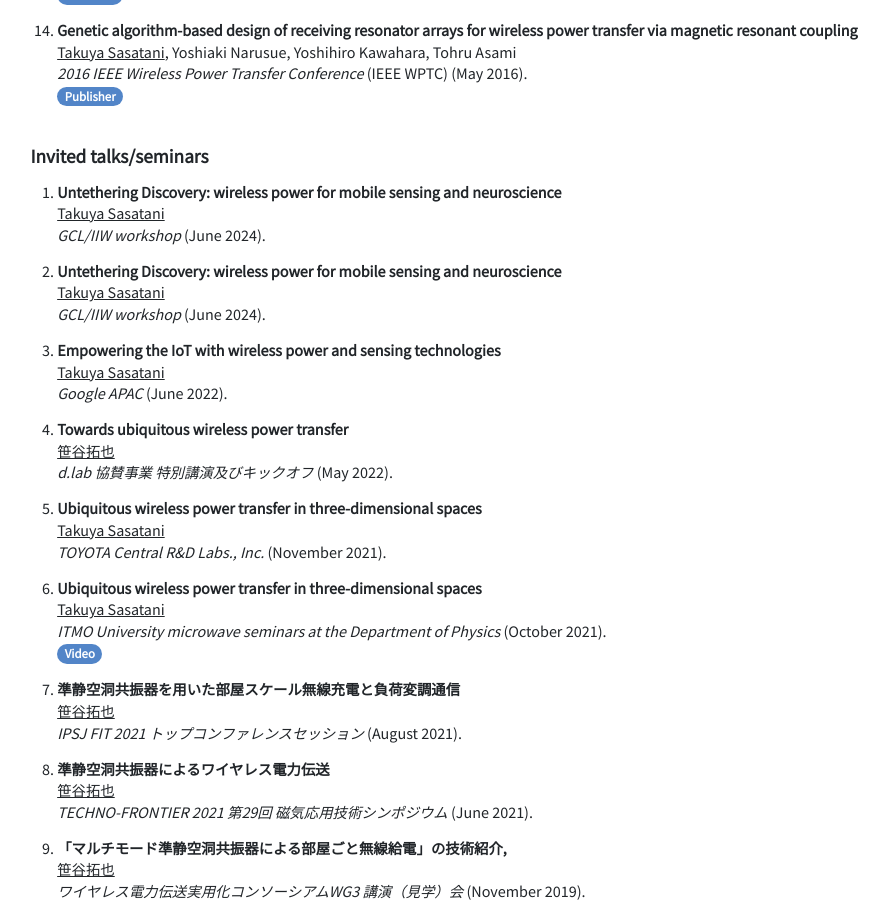
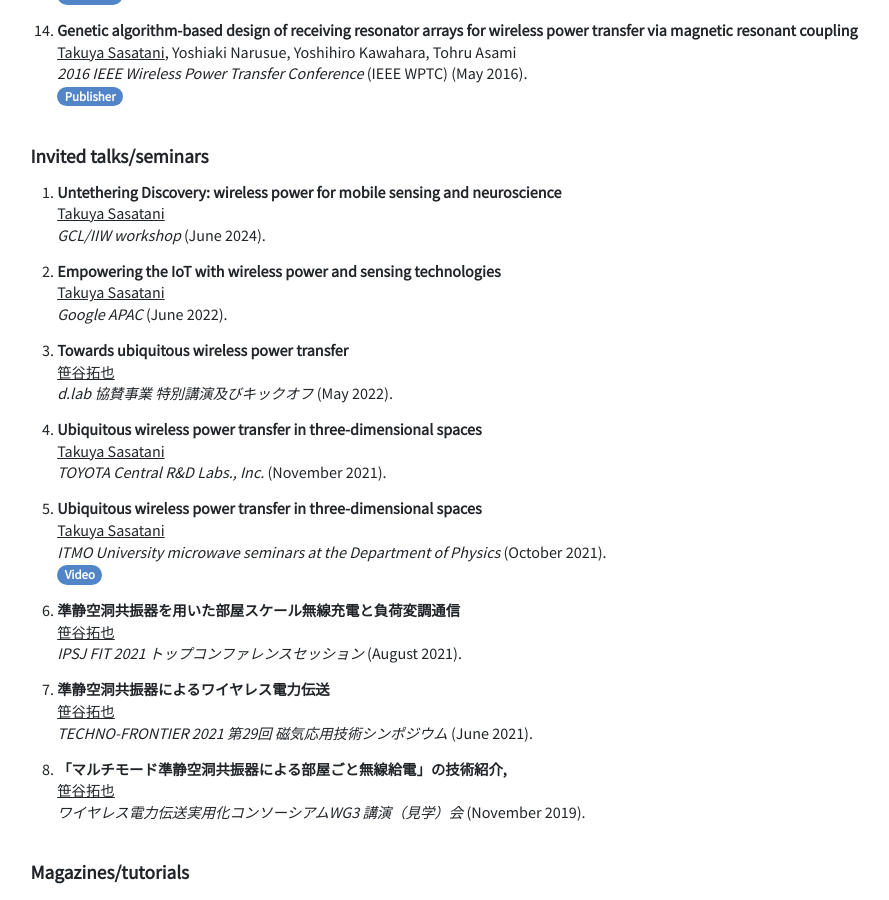
Before and after one commit to t-sasatani/t-sasatani.github.io, a Jekyll site: the page built from _pages/publications.md, in a window 1280 px wide and 900 px high, scrolled down 3399 px. Shown: the whole window, without its empty margins (149-1038 px from the left). Built offline with Jekyll 4.4.1, drawn with Linux system fonts in a browser that asks for light colours.

Commit message:
Update publications data

```diff
--- a/_data/publication.yml
+++ b/_data/publication.yml
@@ -206,32 +206,6 @@
   article:
   pages:
   session:
-  city:
-  to_appear:
-  _priority:
-  doi:
-  open_access:
-  abstract_link:
-  video:
-  press_release_en:
-  press_release_jp:
-  note:
-- title: 'Untethering Discovery: wireless power for mobile sensing and neuroscience'
-  publication: GCL/IIW workshop
-  publication_abbr:
-  type: invited
-  thumbnail:
-  author: Takuya Sasatani
-  _time: 2024-6
-  year: '2024'
-  month: '6'
-  month_str: June
-  volume:
-  Issue:
-  number:
-  article:
-  pages:
-  session:
   city: Tokyo, Japan
   to_appear:
   _priority:
```
Also changed, not shown: _data/education.yml (+8 -6 lines).
